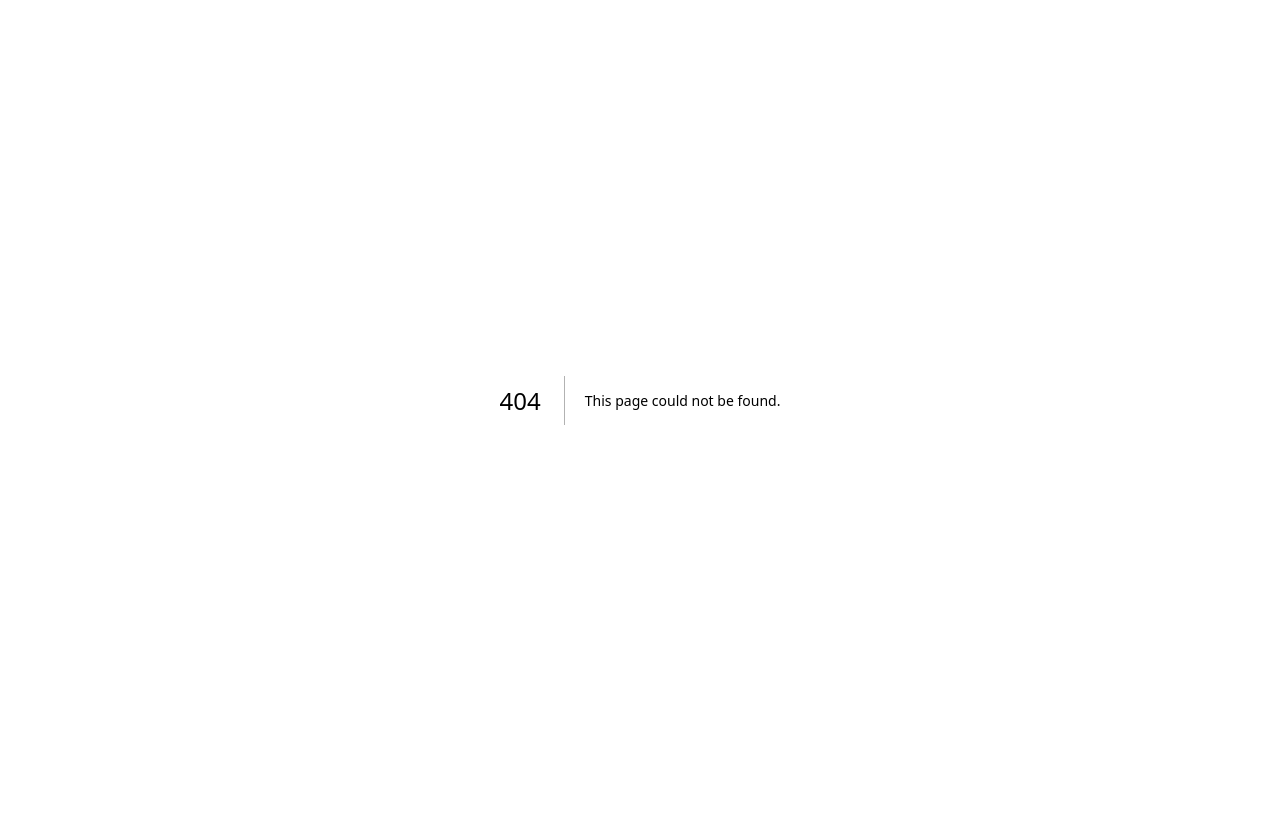
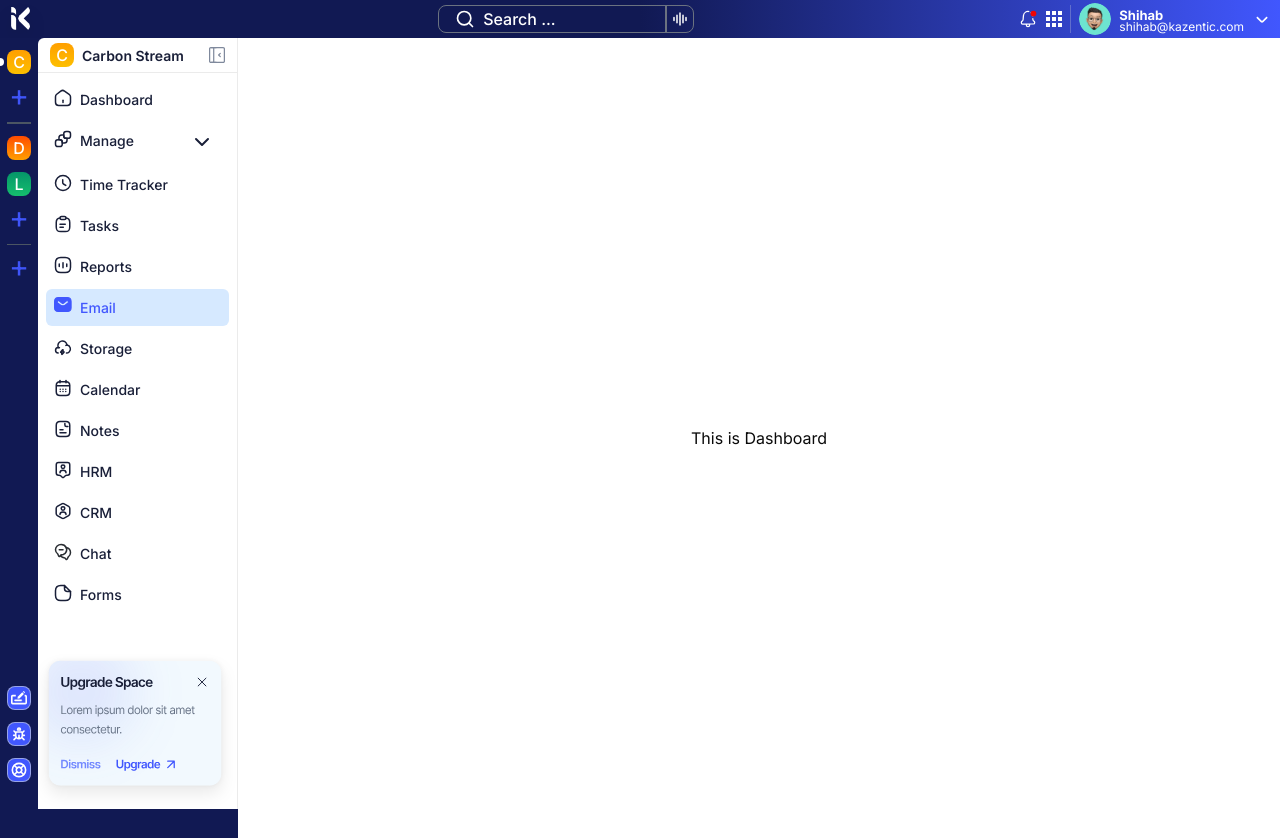
Before and after one commit to Shamiul-alim/Kazentic, a Next.js app: page /dashboard in a window 1280 px wide. Before the commit this address had no page. Before the commit the page ends 800 px from the top, so only its background shows below. Built offline with nearby package versions, Linux system fonts and the light colour scheme.

Commit message:
Make the SideMenu as a layout

```diff
--- /dev/null
+++ b/src/app/(application)/dashboard/page.tsx
@@ -0,0 +1,9 @@
+import React from "react";
+
+export default function page() {
+  return (
+    <div className=" w-full h-screen bg-[#FFFFFF] flex justify-center items-center">
+      <h1>This is Dashboard</h1>
+    </div>
+  );
+}
--- a/src/app/(application)/email/page.tsx
+++ b/src/app/(application)/email/page.tsx
@@ -1,29 +1,9 @@
-"use client";
-import { useState } from "react";
-import SideMenu from "@/components/Sidemenu/SideMenu";
-import DashboardSection from "@/components/Dashboard/DashboardSection";
 import EmailSection from "@/components/Email/EmailSection";
 import Image from "next/image";
 
 export default function Page() {
-  const [activeSection, setActiveSection] = useState<string | null>(null);
-  const [isSidebarOpen, setIsSidebarOpen] = useState(true);
-  const renderActiveSection = () => {
-    switch (activeSection) {
-      case "Dashboard":
-        return <DashboardSection />;
-      case "Email":
-        return <EmailSection isSidebarOpen={isSidebarOpen} />;
-    }
-  };
   return (
     <div className="flex">
-      <SideMenu
-        setActiveSection={setActiveSection}
-        activeSection={activeSection}
-        isSidebarOpen={isSidebarOpen}
-        setIsSidebarOpen={setIsSidebarOpen}
-      />
       <div className="w-full h-auto rounded-tl-lg">
         <div className="flex  items-center bg-[#FFFFFF]  border-b border-[#EBEBEB] p-2 sm:pl-3 md:pl-5 h-[2.188rem] ">
           <span className="text-[0.7rem] sm:texxt-[0.875rem] text-[#8F97A2] font-medium">
@@ -43,7 +23,7 @@ export default function Page() {
             className="ml-auto mr-[0.4rem] shrink-0"
           />
         </div>
-        {renderActiveSection()}
+        <EmailSection isSidebarOpen={false} />
       </div>
     </div>
   );
--- a/src/app/(application)/layout.tsx
+++ b/src/app/(application)/layout.tsx
@@ -1,5 +1,6 @@
 import Topbar from "@/components/Layout/Topbar";
 import Sidebar from "@/components/Layout/Sidebar";
+import ClientSideMenuWrapper from "@/components/Layout/ClientSideMenuWrapper";
 
 const Layout: React.FC<{ children: React.ReactNode }> = ({ children }) => {
   return (
@@ -13,8 +14,11 @@ const Layout: React.FC<{ children: React.ReactNode }> = ({ children }) => {
           <div className="w-[2.375rem] bg-[#111953] text-[#FFFFFF] flex flex-col items-center z-6 pb-10">
             <Sidebar />
           </div>
+          <div className="bg-[#111953]">
+            <ClientSideMenuWrapper />
+          </div>
 
-          <div className="flex-1 overflow-auto  bg-[#111953]">{children}</div>
+          <div className="w-full bg-[#FFFFFF]">{children}</div>
         </div>
       </>
     </div>
--- /dev/null
+++ b/src/components/Layout/ClientSideMenuWrapper.tsx
@@ -0,0 +1,18 @@
+"use client";
+
+import { useState } from "react";
+import SideMenu from "@/components/Sidemenu/SideMenu";
+
+export default function ClientSideMenuWrapper() {
+  const [activeSection, setActiveSection] = useState<string | null>(null);
+  const [isSidebarOpen, setIsSidebarOpen] = useState(true);
+
+  return (
+    <SideMenu
+      activeSection={activeSection}
+      setActiveSection={setActiveSection}
+      isSidebarOpen={isSidebarOpen}
+      setIsSidebarOpen={setIsSidebarOpen}
+    />
+  );
+}
--- a/src/components/Sidemenu/SideMenu.tsx
+++ b/src/components/Sidemenu/SideMenu.tsx
@@ -4,10 +4,12 @@ import * as React from "react";
 import { ChevronDown } from "lucide-react";
 import sectionsData from "@/data/sectionsData.json";
 import Image from "next/image";
+import { useRouter } from "next/navigation";
 
 type SectionItem = {
   name: string;
   icon: string;
+  path?: string;
   hasDropdown?: boolean;
   children?: SectionItem[];
 };
@@ -25,6 +27,7 @@ export default function SideMenu({
   setIsSidebarOpen,
 }: Props) {
   const [isManageOpen, setIsManageOpen] = React.useState(false);
+  const router = useRouter();
 
   React.useEffect(() => {
     const handleResize = () => {
@@ -46,8 +49,11 @@ export default function SideMenu({
 
   const toggleDropdown = () => setIsManageOpen(!isManageOpen);
 
-  const handleSectionClick = (section: string) => {
-    setActiveSection(section === activeSection ? null : section);
+  const handleSectionClick = (section: SectionItem) => {
+    setActiveSection(section.name);
+    if (section.path) {
+      router.push(section.path);
+    }
   };
 
   const renderSection = (section: SectionItem) => {
@@ -61,7 +67,7 @@ export default function SideMenu({
     return (
       <div key={section.name}>
         <button
-          onClick={() => handleSectionClick(section.name)}
+          onClick={() => handleSectionClick(section)}
           className={sectionClass}
         >
           <Image src={section.icon} alt="icon" width={18} height={18} />
--- a/src/data/sectionsData.json
+++ b/src/data/sectionsData.json
@@ -1,7 +1,8 @@
 [
   {
     "name": "Dashboard",
-    "icon": "/assets/dashboardIcon.svg"
+    "icon": "/assets/dashboardIcon.svg",
+    "path": "/dashboard"
   },
   {
     "name": "Manage",
@@ -10,76 +11,94 @@
     "children": [
       {
         "name": "Settings",
-        "icon": "/assets/manageIcon.svg"
+        "icon": "/assets/manageIcon.svg",
+        "path": "/manage/settings"
       },
       {
         "name": "Employees",
-        "icon": "/assets/manageIcon.svg"
+        "icon": "/assets/manageIcon.svg",
+        "path": "/manage/employees"
       },
       {
         "name": "Guests",
-        "icon": "/assets/manageIcon.svg"
+        "icon": "/assets/manageIcon.svg",
+        "path": "/manage/guests"
       },
       {
         "name": "Teams",
-        "icon": "/assets/manageIcon.svg"
+        "icon": "/assets/manageIcon.svg",
+        "path": "/manage/teams"
       },
       {
         "name": "Access Control",
-        "icon": "/assets/manageIcon.svg"
+        "icon": "/assets/manageIcon.svg",
+        "path": "/manage/access-control"
       },
       {
         "name": "Statistics",
-        "icon": "/assets/manageIcon.svg"
+        "icon": "/assets/manageIcon.svg",
+        "path": "/manage/statistics"
       },
       {
         "name": "Configurations",
-        "icon": "/assets/manageIcon.svg"
+        "icon": "/assets/manageIcon.svg",
+        "path": "/manage/configurations"
       }
     ]
   },
   {
     "name": "Time Tracker",
-    "icon": "/assets/timetrackerIcon.svg"
+    "icon": "/assets/timetrackerIcon.svg",
+    "path": "/time-tracker"
   },
   {
     "name": "Tasks",
-    "icon": "/assets/taskIcon.svg"
+    "icon": "/assets/taskIcon.svg",
+    "path": "/tasks"
   },
   {
     "name": "Reports",
-    "icon": "/assets/reportIcon.svg"
+    "icon": "/assets/reportIcon.svg",
+    "path": "/reports"
   },
   {
     "name": "Email",
-    "icon": "/assets/emailIcon.svg"
+    "icon": "/assets/emailIcon.svg",
+    "path": "/email"
   },
   {
     "name": "Storage",
-    "icon": "/assets/storageIcon.svg"
+    "icon": "/assets/storageIcon.svg",
+    "path": "/storage"
   },
   {
     "name": "Calendar",
-    "icon": "/assets/calendarIcon.svg"
+    "icon": "/assets/calendarIcon.svg",
+    "path": "/calendar"
   },
   {
     "name": "Notes",
-    "icon": "/assets/notesIcon.svg"
+    "icon": "/assets/notesIcon.svg",
+    "path": "/notes"
   },
   {
     "name": "HRM",
-    "icon": "/assets/hrmIcon.svg"
+    "icon": "/assets/hrmIcon.svg",
+    "path": "/hrm"
   },
   {
     "name": "CRM",
-    "icon": "/assets/crmIcon.svg"
+    "icon": "/assets/crmIcon.svg",
+    "path": "/crm"
   },
   {
     "name": "Chat",
-    "icon": "/assets/chatIcon.svg"
+    "icon": "/assets/chatIcon.svg",
+    "path": "/chat"
   },
   {
     "name": "Forms",
-    "icon": "/assets/formsIcon.svg"
+    "icon": "/assets/formsIcon.svg",
+    "path": "/forms"
   }
 ]
```
